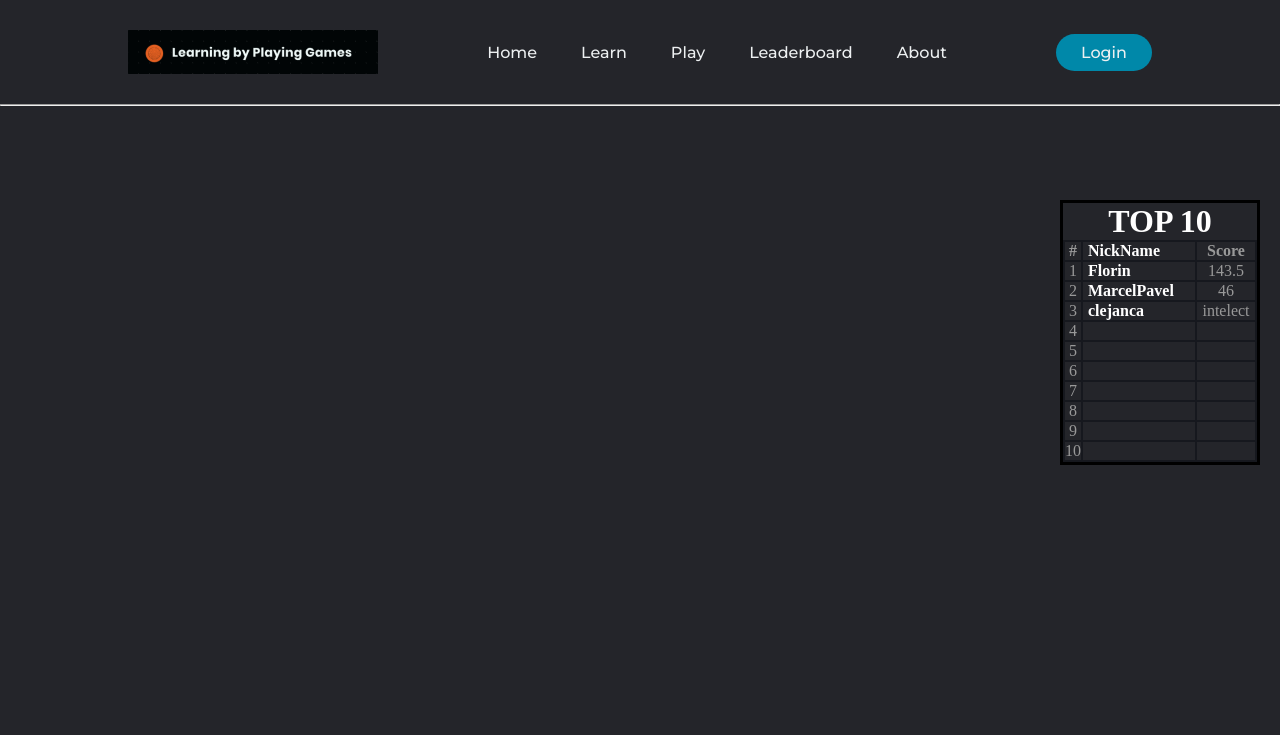
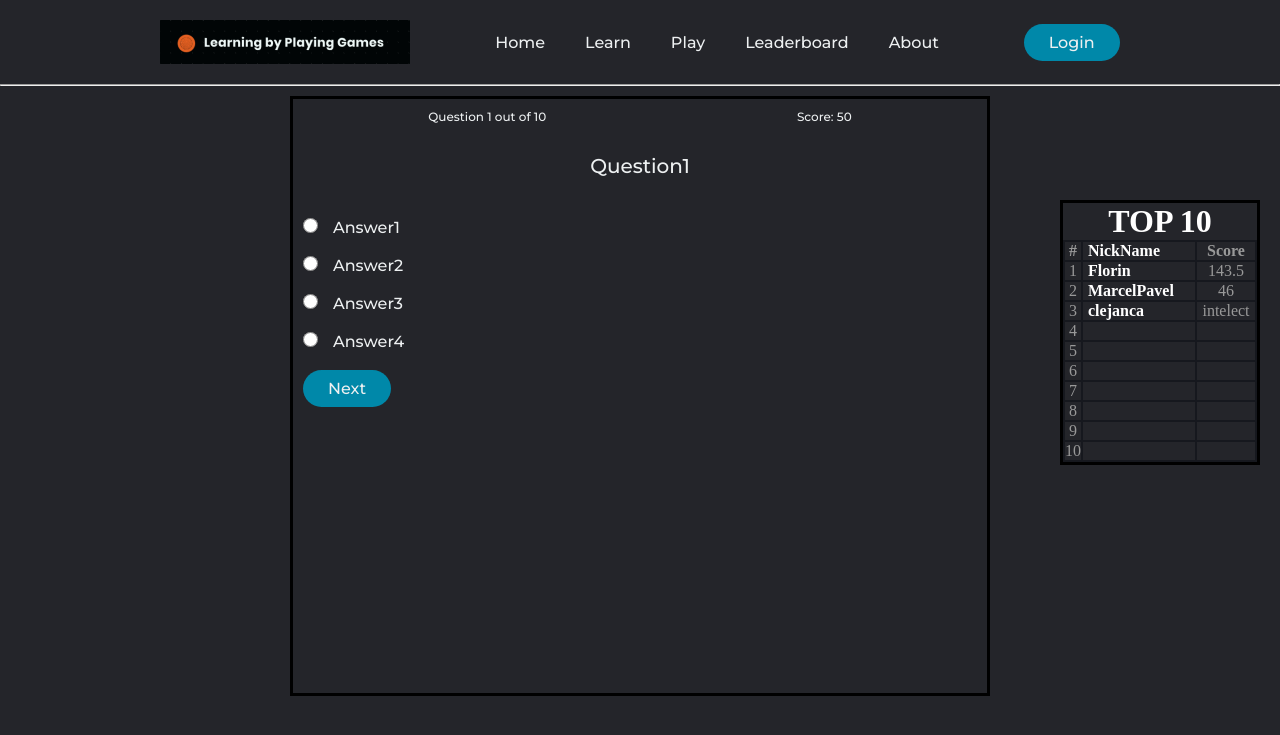
Before and after one commit to Florin67/Learning-by-Playing-Games, a PHP site: page /htmlP/play.html in a window 1280 px wide. Shown: the top 735 px of the page. Run offline with PHP 8.4, Linux system fonts and the light colour scheme.

Commit message:
Add files via upload

```diff
--- /dev/null
+++ b/cssS/game.css
@@ -0,0 +1,65 @@
+.game_box {
+	display: flex;
+	flex-direction: column;
+    width: 100%;
+    border: 3px solid;
+	padding: 0px 10px;
+	margin: 10px auto;
+	height: 600px;
+
+
+}
+
+@media only screen and (min-width: 1200px) {
+  .game_box {position: relative; width: 700px; padding: 0px 10px;}
+}
+
+.question {
+	font-family: "Montserrat", sans-serif;
+    font-weight: 500;
+    font-size: 20px;
+    color: #edf0f1;
+    text-decoration: none;
+	text-align: center;
+	padding-bottom: 40px;
+	padding-top: 30px;
+}
+
+.questions-left {
+	font-family: "Montserrat", sans-serif;
+    font-weight: 500;
+    font-size: 12px;
+    color: #edf0f1;
+    text-decoration: none;
+	text-align: left;
+	padding-top: 10px;
+}
+
+.score {
+	font-family: "Montserrat", sans-serif;
+    font-weight: 500;
+    font-size: 12px;
+    color: #edf0f1;
+    text-decoration: none;
+	text-align: right;
+	padding-top: 10px;
+}
+
+.form-container {
+    font-family: "Montserrat", sans-serif;
+    font-weight: 500;
+    font-size: 16px;
+    color: #edf0f1;
+    text-decoration: none;
+}
+
+.form-container input[type="radio"]{
+    height: 15px;
+	margin-right: 15px;
+    width: 15px;
+	cursor: pointer;
+}
+
+.flex-container {
+	display: flex; flex-direction: row; justify-content: space-around; align-items: center;
+}
--- a/cssS/main.css
+++ b/cssS/main.css
@@ -7,12 +7,16 @@
 }
 
 
-li, a, #button, .home, .about, .contact {
+li, a, .button, .home, .about, .contact {
     font-family: "Montserrat", sans-serif;
     font-weight: 500;
     font-size: 16px;
     color: #edf0f1;
     text-decoration: none;
+}
+
+.home {
+	padding: 20px 0px;
 }
 
 .contact, .about , .home h1, h3{
@@ -21,33 +25,44 @@ li, a, #button, .home, .about, .contact {
 
 #navH {
     display: flex;
-    justify-content: space-between;
+    justify-content: space-around;
     align-items: center;
-    padding: 30px 10%;
+    padding: 20px 10%;
+	width: 100%;
 }
 
 .logo {
     cursor: pointer;
 }
 
-.nav_main {
-    list-style: none;
+.nav_main2 {
+	display: flex;
+	flex-direction: column;
+	justify-content: space-between;
+	align-items: center;
 }
 
-.nav_main li {
-    display: inline-block;
-    padding: 0px 20px;
+.nav_main {
+    display: none;
+	flex-direction: column;
+	justify-content: space-between;
+	align-items: center;
 }
 
-.nav_main li a {
+.nav_main li, .nav_main2 li {
+    display: inline-block;
+    padding: 5px 20px;
+}
+
+.nav_main li a, .nav_main2 li a {
     transition: all 0.3s ease 0s;
 }
 
-.nav_main li a:hover {
+.nav_main li a:hover, .nav_main2 li a:hover {
     color: #0088a9;
 }
 
-#button {
+.button {
     padding: 9px 25px;
     background-color: rgba(0,136,169,1);
     border: none;
@@ -57,16 +72,23 @@ li, a, #button, .home, .about, .contact {
 
 }
 
-#button:hover {
+.button:hover {
     background-color: rgba(0,136,169,0.8);
 }
 
 .top_10 {
-    position: fixed;
-    width: 200px;
+    width: 100%;
     border: 3px solid;
     right: 20px;
     top: 200px;
+	padding: 10px 10px;
+}
+
+@media only screen and (min-width: 1200px) {
+  .nav_main {display: flex; flex-direction: row;}
+  .home {width: 75%;}
+  .top_10 {position: fixed; width: 200px; padding: 0px 0px;}
+  .menu_phone {display: none;}
 }
 
 .top_10 * {
--- a/htmlP/play.html
+++ b/htmlP/play.html
@@ -7,11 +7,11 @@
         <meta name="description" content="">
         <meta name="viewport" content="width-device-width, initial-scale=1">
         <link href="../cssS/main.css" rel="stylesheet">
+		<link href="../cssS/game.css" rel="stylesheet">
     </head>
     <body>
         <header id="navH">
             <img class="logo" src="../images/logo.png" alt="logo">
-            <nav>
             <ul class="nav_main">
                 <li><a href="../index.html">Home</a></li>
                 <li><a href="../htmlP/learn.html">Learn</a></li>
@@ -19,10 +19,34 @@
                 <li><a href="../htmlP/leaderboard.html">Leaderboard</a></li>
                 <li><a href="../htmlP/contact.html">About</a></li>
             </ul>
-            </nav>
-            <a href="../htmlP/login.html" id="button">Login</a>
+            <a href="../htmlP/login.html" class="button">Login</a>
         </header>
         <hr>
+		<div class="menu_phone" style="border: 3px solid;">
+			<ul class="nav_main2">
+                <li><a href="../index.html">Home</a></li>
+                <li><a href="../htmlP/learn.html">Learn</a></li>
+                <li><a href="../htmlP/play.html">Play</a></li>
+                <li><a href="../htmlP/leaderboard.html">Leaderboard</a></li>
+                <li><a href="../htmlP/contact.html">About</a></li>
+            </ul>
+		</div>
+
+		<div class="game_box">
+			<form class="form-container" method="get">
+			<div class="flex-container">
+				<p class="questions-left">Question 1 out of 10</p>
+				<p class="score">Score: 50</p>
+			</div>
+			<p class="question">Question1</p>
+            <input type="radio" name="answer" value="answer1"><label>Answer1</label><br><br>
+            <input type="radio" name="answer" value="answer2"><label>Answer2</label><br><br>
+            <input type="radio" name="answer" value="answer3"><label>Answer3</label><br><br>
+			<input type="radio" name="answer" value="answer4"><label>Answer4</label><br><br>
+            <input class="button" type="submit" name="next" value="Next" >
+            </form>
+		</div>
+
         <div class="top_10">
             <header id="top10">
                 <h1>Top 10</h1>
```
Also changed, not shown: htmlP/contact.html (+10 -3 lines), htmlP/leaderboard.html (+10 -4 lines), htmlP/learn.html (+11 -4 lines), htmlP/login.html (+10 -3 lines), htmlP/register.html (+10 -3 lines), index.html (+16 -8 lines). Lines whose indentation alone changed are shown as unchanged.
